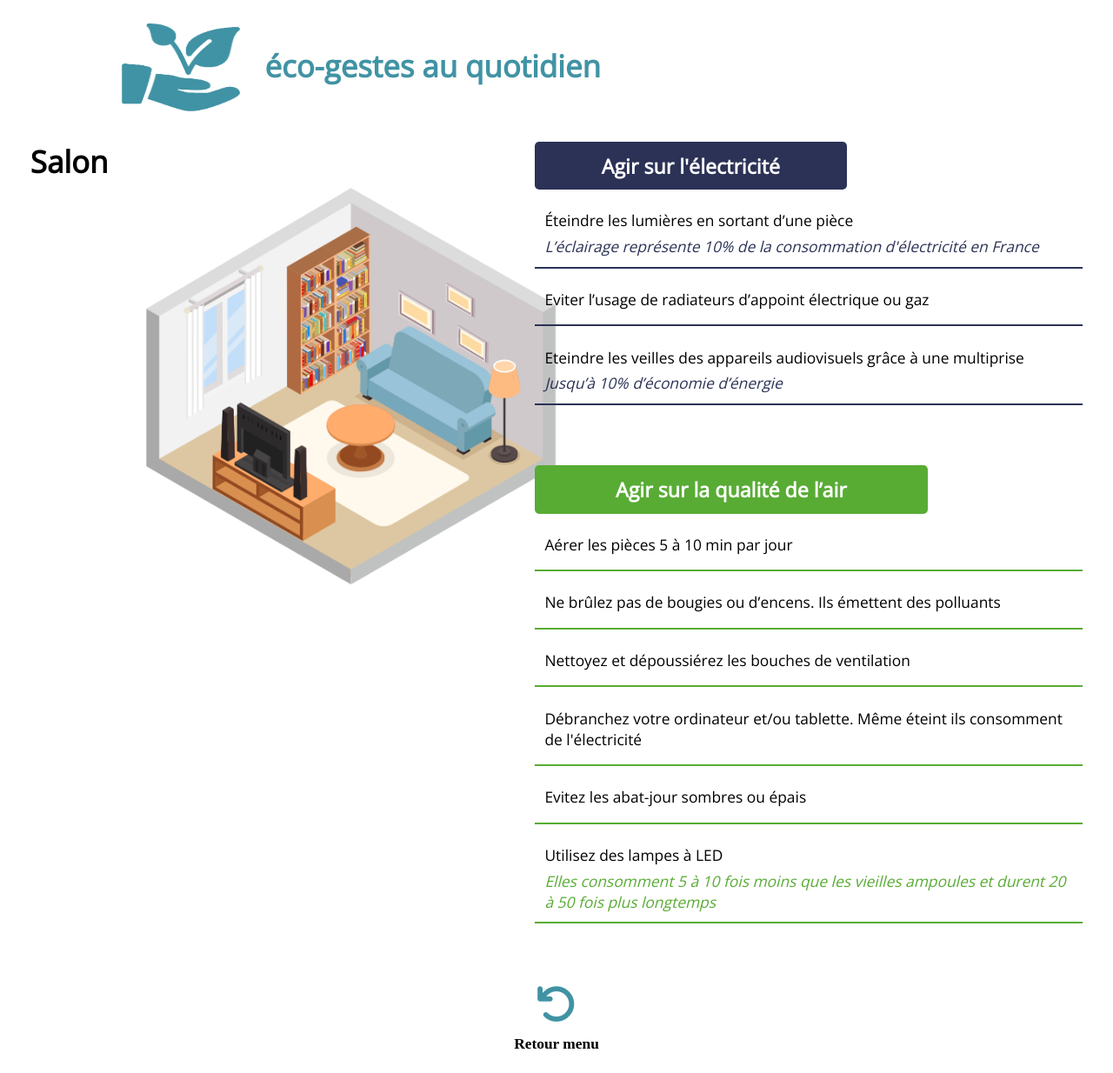
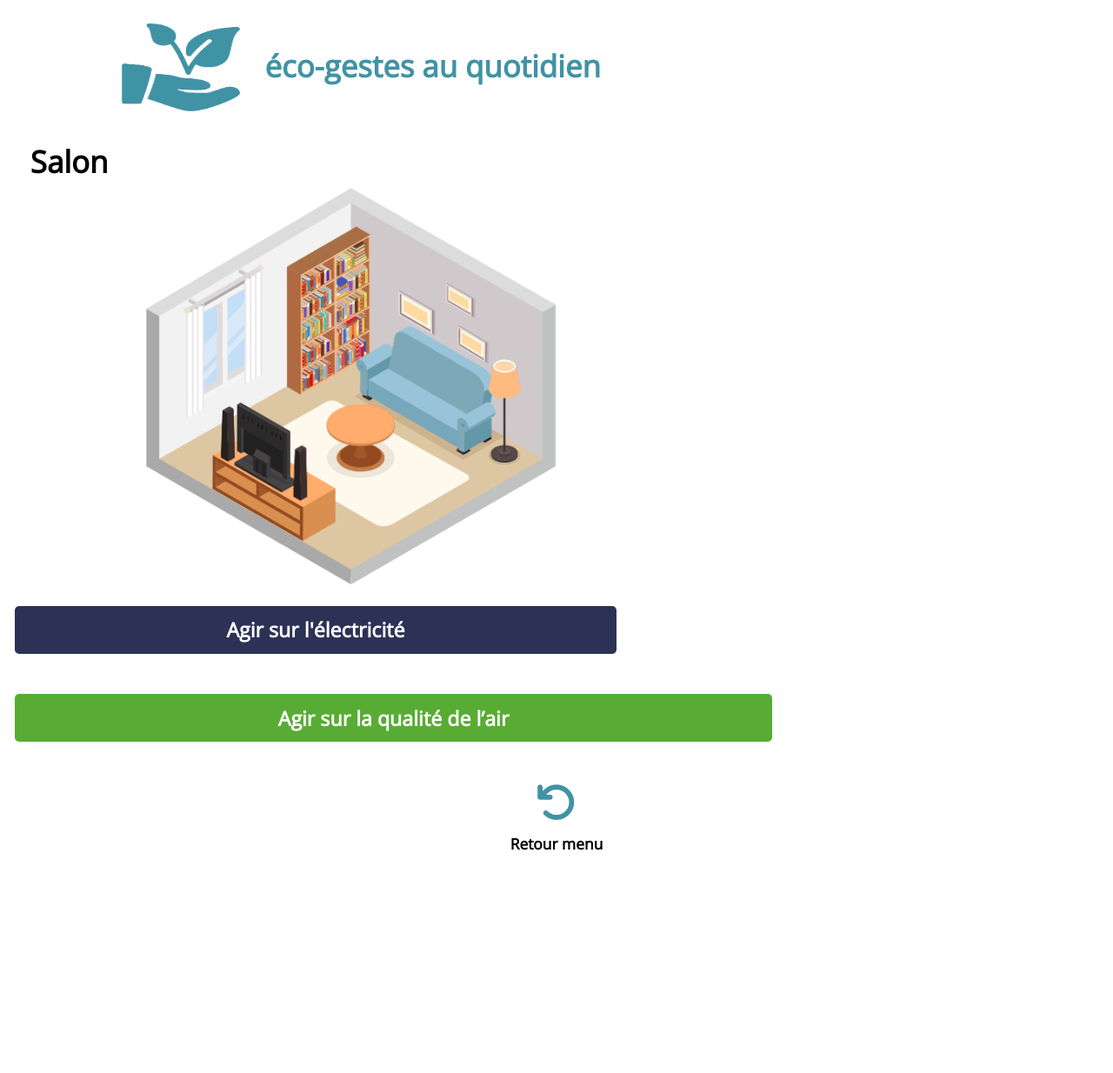
Before and after one commit to osselaer-mickael/faceco, a PHP site: page /PHP/salon.php in a window 1280 px wide. Shown: the whole page at 87% size. After the commit the page ends 978 px from the top, so only its background shows below. Run offline with PHP 8.4, Linux system fonts and the light colour scheme; some libraries are stand-ins or nearby versions.

Commit message:
COMMIT 3.0

```diff
--- a/CSS/salon.css
+++ b/CSS/salon.css
@@ -146,6 +146,7 @@ span {
 
 h3 {
     font-size: 1.5rem;
+    font-family: 'Open Sans', sans-serif;
 }
 
 a {
--- a/PHP/chambre_agir_sur_la_temperature.php
+++ b/PHP/chambre_agir_sur_la_temperature.php
@@ -11,7 +11,7 @@
     <title>Fac'eco-chambre-agir-sur-la-temperature</title>
 </head>
 <body>
-
+    <div id="container_principal">
         <div id="title">
             <img src="../IMG/logo_ecobleu.png/" alt="logo_ecobleu" class="logo_ecobleu">
             <h1>éco-gestes au quotidien</h1>
@@ -49,5 +49,6 @@
             </a>
             <h3>Retour menu</h3>
         </div>
+    </div>
 </body>
 </html>
--- a/PHP/salon.php
+++ b/PHP/salon.php
@@ -1,3 +1,15 @@
+<?php
+    $container_elec = "style='display: none'";
+    $container_air = "style='display: none'";
+
+    if(isset($_GET['container_elec'])) {
+        $container_elec = "style='display: block'";
+    }
+
+    if(isset($_GET['container_air'])) {
+        $container_air = "style='display: block'";
+    }
+?>
 <!doctype html>
 <html lang="fr">
 <head>
@@ -22,10 +34,12 @@
     <div id="image">
         <img src="../IMG/Salon.png/" alt="salon" class="salon">
     </div>
-    <div id="electricite">
-        <div id="container_title_elec">
+    <div id="container_title_elec">
+        <a href="./salon.php?container_elec">
             <h2 class="title_elec">Agir sur l'électricité</h2>
-        </div>
+        </a>
+    </div>
+    <div id="electricite" <?= $container_elec ?>>
         <div id="text_one_elec">
             <p>Éteindre les lumières en sortant d’une pièce</p>
             <span class="italic_ardoise">L’éclairage représente 10% de la consommation d'électricité en France</span>
@@ -38,10 +52,12 @@
             <span class="italic_ardoise">Jusqu’à 10% d’économie d’énergie</span>
         </div>
     </div>
-    <div id="air">
-        <div id="container_title_air">
+    <div id="container_title_air">
+        <a href="./salon.php?container_air">
             <h2 class="title_air">Agir sur la qualité de l’air</h2>
-        </div>
+        </a>
+    </div>
+    <div id="air" <?= $container_air ?>>
         <div id="text_one_air">
             <p>Aérer les pièces 5 à 10 min par jour</p>
         </div>
--- a/index.php
+++ b/index.php
@@ -83,12 +83,12 @@
                 <div id="drop_down_salon">
                    <ul>
                        <li class="elec_li">
-                           <a href="./PHP/salon.php">
+                           <a href="./PHP/salon.php?container_elec">
                                <span>Agir sur l'éléctricité</span>
                            </a>
                        </li>
                        <li class="air_li">
-                           <a href="./PHP/salon.php">
+                           <a href="./PHP/salon.php?container_air">
                                <span>Agir sur la qualitée de l'air</span>
                            </a>
                        </li>
```
Lines whose indentation alone changed are shown as unchanged.
